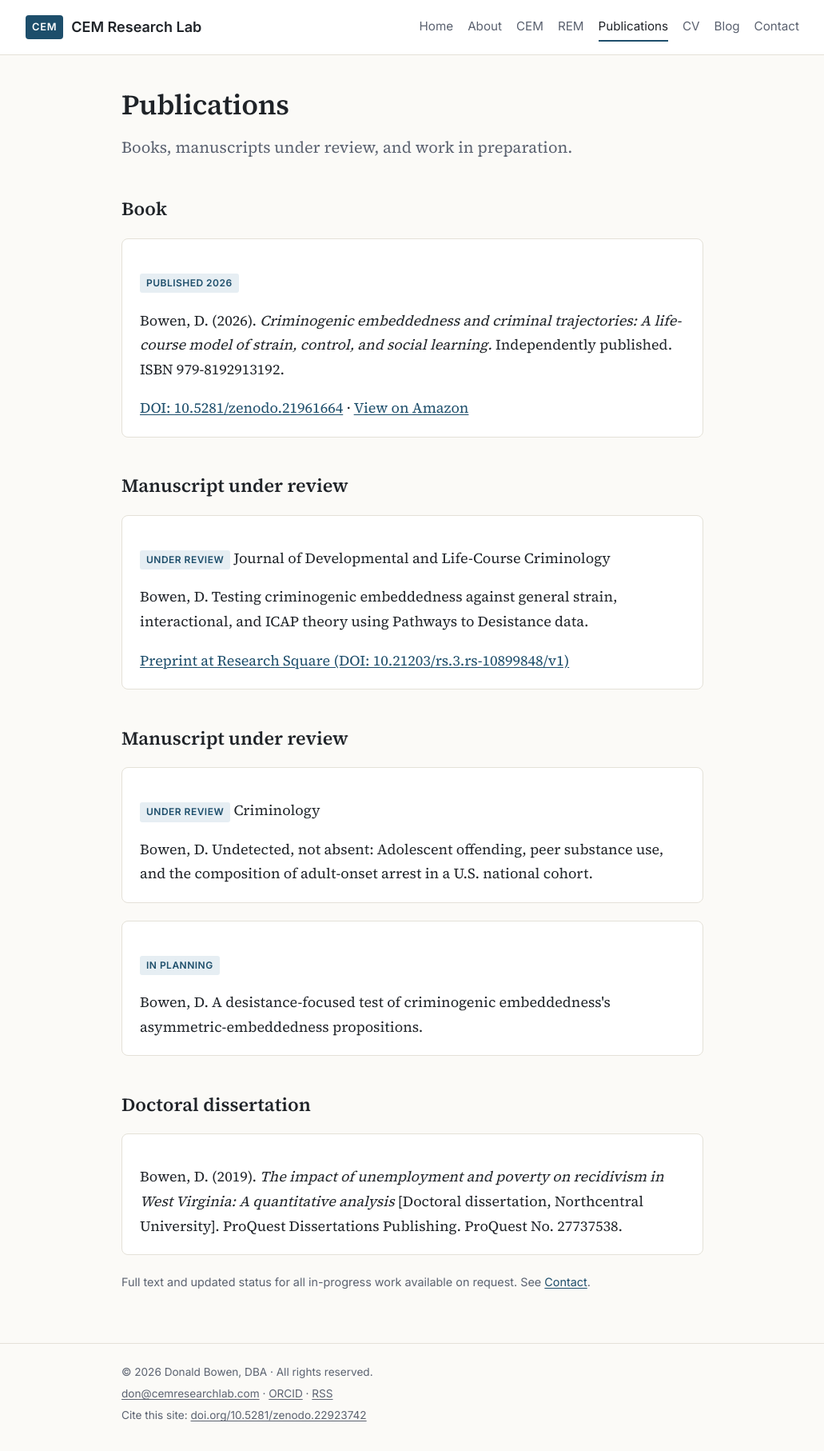
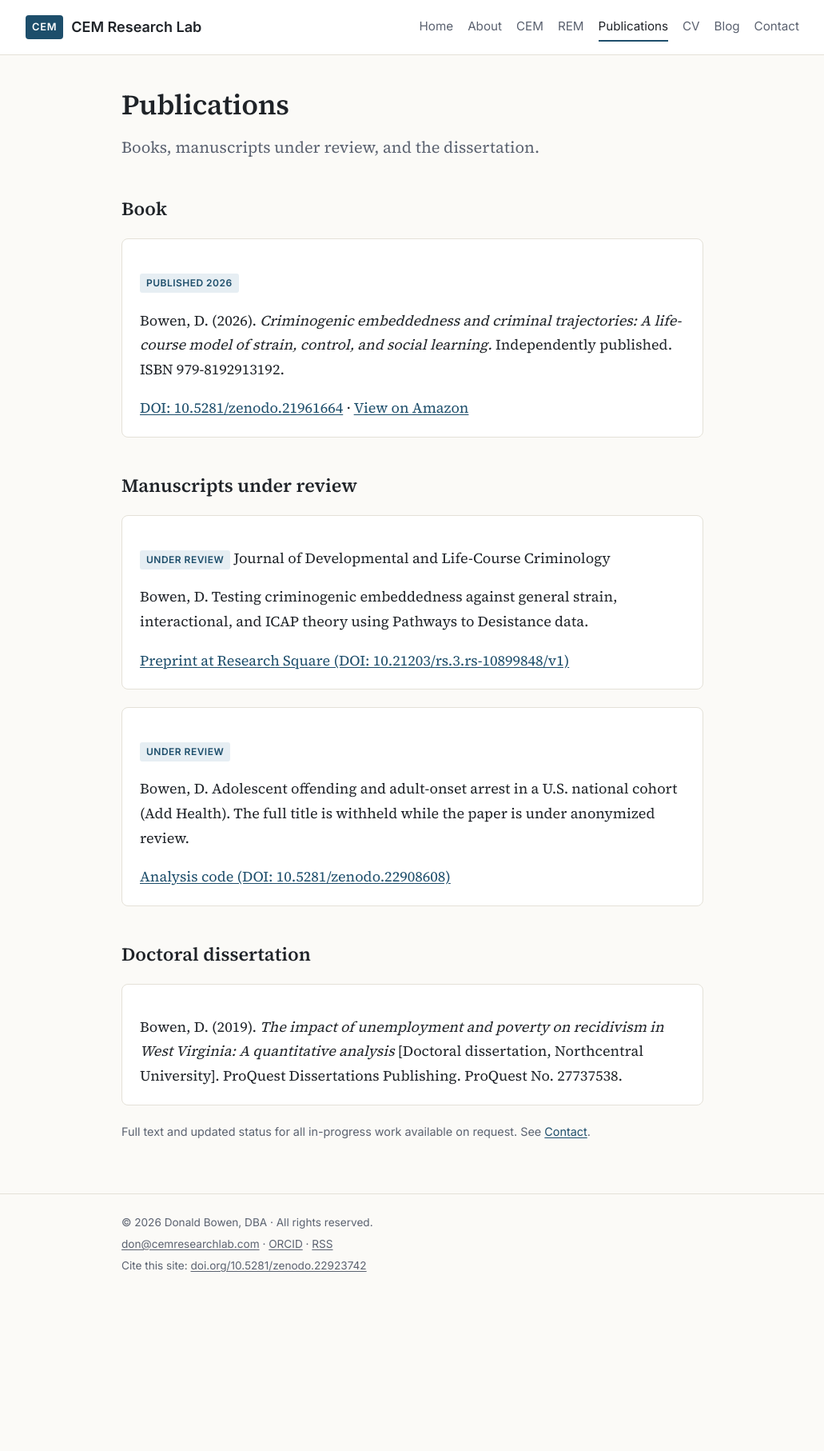
Before and after one commit to donbowen0-creator/cemresearchlab-site, a Jekyll site: the page built from publications.md, in a window 1280 px wide. Shown: the whole page at 80% size, without its empty margins (124-1155 px from the left). Built offline with Jekyll 4.4.1, drawn with Linux system fonts in a browser that asks for light colours; after the commit the page ends 1626 px from its top, so only the background shows below that.

Commit message:
Update publication status, REM preregistration note, README photo path
- Adult-onset arrest paper: under review (title withheld during anonymized review), code DOI added
- Remove the planned CEM desistance paper (Publications, CV, CEM page)
- REM: note the October 2026 OSF preregistration
- README: correct headshot location

Co-Authored-By: Claude Opus 5.5 <noreply@anthropic.com>
Claude-Session: https://claude.ai/code/session_01HEUgiwajqT2Aiudxac4Geu

```diff
--- a/publications.md
+++ b/publications.md
@@ -1,7 +1,7 @@
 ---
 layout: page
 title: Publications
-subtitle: Books, manuscripts under review, and work in preparation.
+subtitle: Books, manuscripts under review, and the dissertation.
 permalink: /publications/
 ---
 
@@ -13,7 +13,7 @@ permalink: /publications/
   <p><a href="https://doi.org/10.5281/zenodo.21961664">DOI: 10.5281/zenodo.21961664</a> · <a href="https://www.amazon.com/dp/B0HFMHM93F">View on Amazon</a></p>
 </div>
 
-## Manuscript under review
+## Manuscripts under review
 
 <div class="card">
   <p><span class="tag">Under review</span> Journal of Developmental and Life-Course Criminology</p>
@@ -21,16 +21,10 @@ permalink: /publications/
   <p><a href="https://doi.org/10.21203/rs.3.rs-10899848/v1">Preprint at Research Square (DOI: 10.21203/rs.3.rs-10899848/v1)</a></p>
 </div>
 
-## Manuscript under review
-
 <div class="card">
-  <p><span class="tag">Under Review</span> Criminology</p>
-  <p>Bowen, D. Undetected, not absent: Adolescent offending, peer substance use, and the composition of adult-onset arrest in a U.S. national cohort.</p>
-</div>
-
-<div class="card">
-  <p><span class="tag">In planning</span></p>
-  <p>Bowen, D. A desistance-focused test of criminogenic embeddedness's asymmetric-embeddedness propositions.</p>
+  <p><span class="tag">Under review</span></p>
+  <p>Bowen, D. Adolescent offending and adult-onset arrest in a U.S. national cohort (Add Health). The full title is withheld while the paper is under anonymized review.</p>
+  <p><a href="https://doi.org/10.5281/zenodo.22908608">Analysis code (DOI: 10.5281/zenodo.22908608)</a></p>
 </div>
 
 ## Doctoral dissertation
```
Also changed, not shown: _posts/2026-09-24-adult-onset-arrest-submitted-to-journal.md (+1 -1 lines), cem.md (+1 -1 lines), cv.md (+1 -2 lines), rem.md (+1 -1 lines), README.md.
